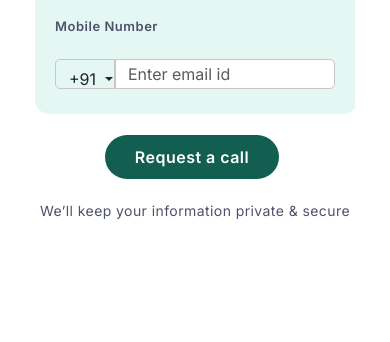
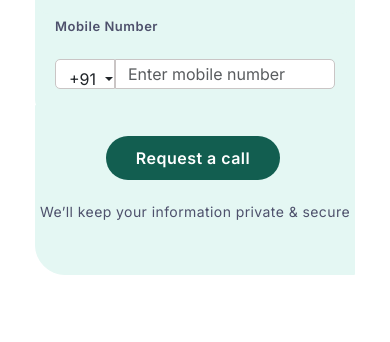
Before and after one commit to shivamkumar8009/assignment-website, a plain HTML site: page index.html in a window 390 px wide. Shown: the part 4177-4519 px from the top of the page. Drawn offline with nearby package versions, Linux system fonts and the light colour scheme.

Commit message:
form-section css fixed

```diff
--- a/index.html
+++ b/index.html
@@ -233,7 +233,7 @@
             <div class="mb-3">
               <label for="exampleInputEmail1" class="form-label"><p class="cu-input" >Mobile Number</p></label>
               <div class="cu-phone-num" >
-                <div class="dropdown cu-drop" >
+                <div class="dropdown cu-drop">
                   <a class="btn dropdown-toggle" href="#" role="button" data-bs-toggle="dropdown" aria-expanded="false">
                     +91
                   </a>
@@ -245,13 +245,16 @@
                   </ul>
                 </div>
                 <input type="email" class="form-control cu-form-inp-5" id="exampleInputEmail1" aria-describedby="emailHelp"
-                  placeholder="Enter email id">
+                  placeholder="Enter mobile number">
                   </div>
             </div>
 
           </div>
-      <button type="button" class="btn cu-button-request">Request a call</button>
-          <p class="cu-below-button">We’ll keep your information private & secure</p>
+          <div class="trial">
+            <button type="button" class="btn cu-button-request">Request a call</button>
+            <p class="cu-below-button">We’ll keep your information private & secure</p>
+          </div>
+
         </div>
       </div>
 
--- a/style.css
+++ b/style.css
@@ -908,6 +908,9 @@ body {
   padding-top: 20px;
   margin-bottom: 30px;
 }
+.trial {
+  display: none;
+}
 @media only screen and (max-width: 768px) {
   .cu-form-section {
     padding-left: 35px;
@@ -1074,6 +1077,14 @@ body {
     border: 1px solid#CAC5C5;
     border-top-left-radius: 5px;
     border-bottom-left-radius: 5px;
+    background-color: #ffffff;
+  }
+  .trial {
+    display: block;
+    background-color: #e4f7f3;
+    padding-bottom: 20px;
+    border: 1px solid #e4f7f3;
+    border-bottom-left-radius: 30px;
   }
 }
 
```
